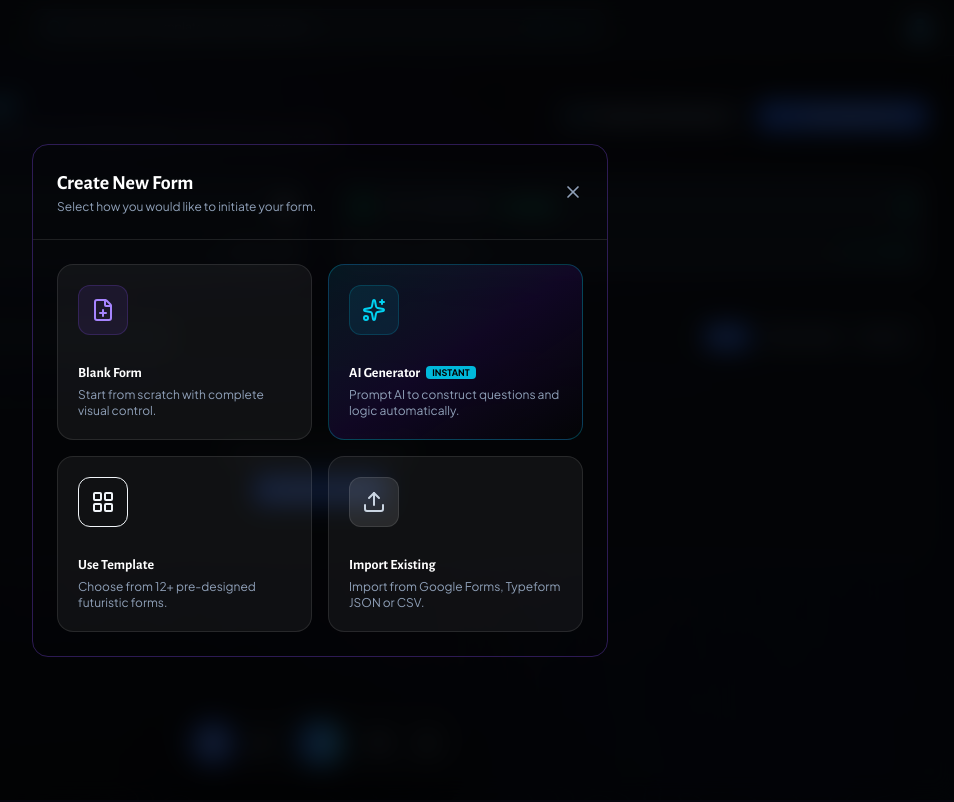
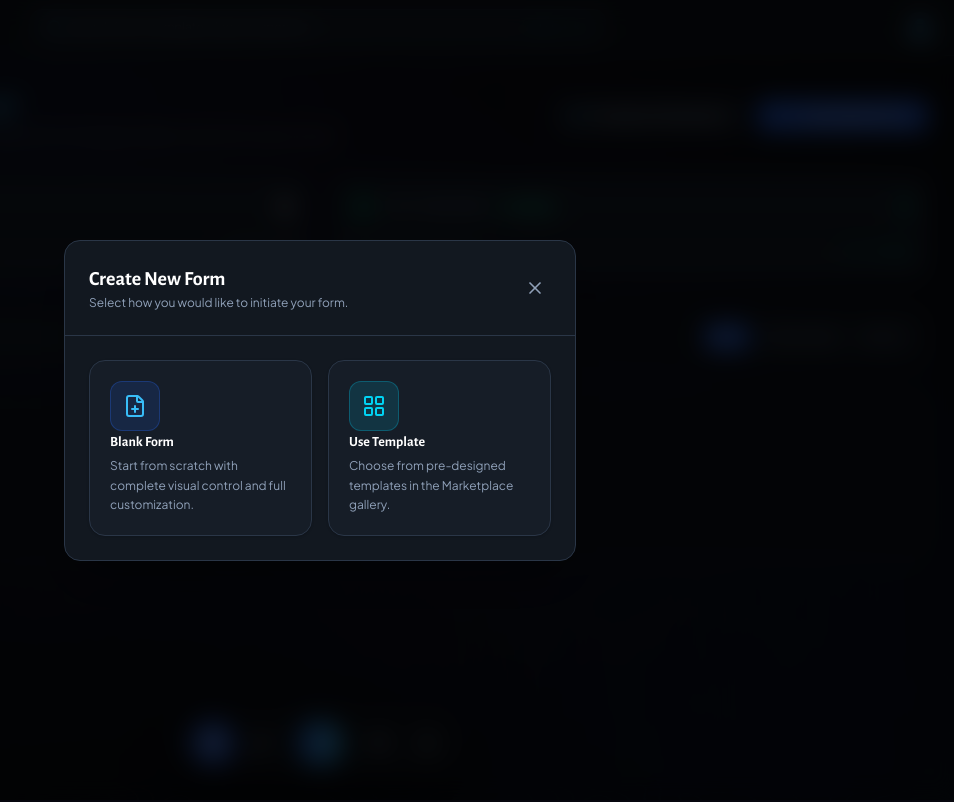
Before and after one commit to gradient-spec/gradient-forms, a React (Vite) app: page / in a window 1280 px wide. Both pictures are taken after a click on the button "Create New Form". Shown: the top 802 px of the page, without its empty margins (320-1274 px from the left). Built offline with nearby package versions, Linux system fonts and the light colour scheme.

Commit message:
refactor(modal): keep only Blank Form and Use Template options in CreateFormModal

```diff
--- a/src/components/dashboard/CreateFormModal.tsx
+++ b/src/components/dashboard/CreateFormModal.tsx
@@ -1,11 +1,9 @@
-import React, { useState } from 'react';
+import React from 'react';
 import { useApp } from '../../context/AppContext';
-import { FilePlus, Sparkles, LayoutGrid, Upload, X, ArrowRight } from 'lucide-react';
-import { AiGeneratorModal } from '../ai/AiGeneratorModal';
+import { FilePlus, LayoutGrid, X } from 'lucide-react';
 
 export const CreateFormModal: React.FC<{ isOpen: boolean; onClose: () => void }> = ({ isOpen, onClose }) => {
   const { createBlankForm, setActiveView } = useApp();
-  const [isAiOpen, setIsAiOpen] = useState(false);
 
   if (!isOpen) return null;
 
@@ -21,85 +19,55 @@ export const CreateFormModal: React.FC<{ isOpen: boolean; onClose: () => void }>
   };
 
   return (
-    <>
-      <div className="fixed inset-0 z-[100] flex items-center justify-center p-4 bg-black/80 backdrop-blur-md">
-        <div className="w-full max-w-xl glass-panel border border-violet-500/30 rounded-2xl shadow-glow-violet overflow-hidden">
+    <div className="fixed inset-0 z-[100] flex items-center justify-center p-4 bg-black/80 backdrop-blur-md animate-fadeIn">
+      <div className="w-full max-w-lg bg-[#121820] border border-[#2A3647] rounded-2xl shadow-2xl overflow-hidden text-slate-100">
         {/* Modal Header */}
-          <div className="p-6 border-b border-white/10 flex items-center justify-between">
+        <div className="p-6 border-b border-[#2A3647] flex items-center justify-between">
           <div>
-              <h3 className="text-xl font-bold font-display text-white">Create New Form</h3>
+            <h3 className="text-xl font-bold font-heading text-white">Create New Form</h3>
             <p className="text-xs text-slate-400 mt-0.5">Select how you would like to initiate your form.</p>
           </div>
-            <button onClick={onClose} className="text-slate-400 hover:text-white">
+          <button
+            onClick={onClose}
+            className="p-1.5 rounded-lg text-slate-400 hover:text-white hover:bg-[#1A2332] transition-colors cursor-pointer"
+          >
             <X className="w-5 h-5" />
           </button>
         </div>
 
-          {/* Creation Options Grid */}
+        {/* Creation Options: 2 Cards (Blank Form & Use Template) */}
         <div className="p-6 grid grid-cols-1 sm:grid-cols-2 gap-4">
-            {/* Blank Form */}
+          {/* Option 1: Blank Form */}
           <button
+            type="button"
             onClick={handleBlank}
-              className="p-5 rounded-2xl bg-white/5 hover:bg-violet-600/20 border border-white/10 hover:border-violet-500/50 text-left transition-all group flex flex-col justify-between h-44"
+            className="p-5 rounded-2xl bg-[#161D27] hover:bg-[#1E293B] border border-[#2A3647] hover:border-[#38BDF8]/60 text-left transition-all group flex flex-col justify-between h-44 cursor-pointer shadow-sm hover:shadow-[0_0_20px_rgba(56,189,248,0.15)]"
           >
-              <div className="p-3 rounded-xl bg-violet-500/10 text-violet-400 w-fit border border-violet-500/20 group-hover:scale-110 transition-transform">
+            <div className="p-3 rounded-xl bg-[#2563EB]/15 text-[#38BDF8] w-fit border border-[#2563EB]/30 group-hover:scale-110 transition-transform">
               <FilePlus className="w-6 h-6" />
             </div>
             <div>
-                <h4 className="font-bold text-sm text-white group-hover:text-violet-300">Blank Form</h4>
-                <p className="text-xs text-slate-400 mt-1">Start from scratch with complete visual control.</p>
+              <h4 className="font-bold text-sm text-white group-hover:text-[#38BDF8] transition-colors">Blank Form</h4>
+              <p className="text-xs text-slate-400 mt-1 leading-relaxed">Start from scratch with complete visual control and full customization.</p>
             </div>
           </button>
 
-            {/* AI Form Generator */}
+          {/* Option 2: Use Template */}
           <button
-              onClick={() => { setIsAiOpen(true); }}
-              className="p-5 rounded-2xl bg-gradient-to-br from-cyan-950/40 via-violet-950/30 to-transparent hover:border-cyan-500/50 border border-cyan-500/30 text-left transition-all group flex flex-col justify-between h-44 relative overflow-hidden"
+            type="button"
+            onClick={handleTemplate}
+            className="p-5 rounded-2xl bg-[#161D27] hover:bg-[#1E293B] border border-[#2A3647] hover:border-[#38BDF8]/60 text-left transition-all group flex flex-col justify-between h-44 cursor-pointer shadow-sm hover:shadow-[0_0_20px_rgba(56,189,248,0.15)]"
           >
-              <div className="p-3 rounded-xl bg-cyan-500/10 text-cyan-400 w-fit border border-cyan-500/20 group-hover:scale-110 transition-transform shadow-glow-cyan">
-                <Sparkles className="w-6 h-6" />
-              </div>
-              <div>
-                <div className="flex items-center gap-1.5">
-                  <h4 className="font-bold text-sm text-white group-hover:text-cyan-300">AI Generator</h4>
-                  <span className="px-1.5 py-0.2 rounded text-[9px] font-extrabold bg-cyan-500 text-black uppercase">Instant</span>
-                </div>
-                <p className="text-xs text-slate-400 mt-1">Prompt AI to construct questions and logic automatically.</p>
-              </div>
-            </button>
-
-            {/* Template Gallery */}
-            <button
-              onClick={handleTemplate}
-              className="p-5 rounded-2xl bg-white/5 hover:bg-magenta-600/20 border border-white/10 hover:border-magenta-500/50 text-left transition-all group flex flex-col justify-between h-44"
-            >
-              <div className="p-3 rounded-xl bg-magenta-500/10 text-magenta-400 w-fit border border-magenta-500/20 group-hover:scale-110 transition-transform">
+            <div className="p-3 rounded-xl bg-cyan-500/15 text-cyan-400 w-fit border border-cyan-500/30 group-hover:scale-110 transition-transform">
               <LayoutGrid className="w-6 h-6" />
             </div>
             <div>
-                <h4 className="font-bold text-sm text-white group-hover:text-magenta-300">Use Template</h4>
-                <p className="text-xs text-slate-400 mt-1">Choose from 12+ pre-designed futuristic forms.</p>
-              </div>
-            </button>
-
-            {/* Import Form */}
-            <button
-              onClick={() => { alert('Import Form architecture initialized. You can upload Google Forms JSON or CSV export.'); }}
-              className="p-5 rounded-2xl bg-white/5 hover:bg-white/10 border border-white/10 text-left transition-all group flex flex-col justify-between h-44"
-            >
-              <div className="p-3 rounded-xl bg-white/10 text-slate-300 w-fit border border-white/10 group-hover:scale-110 transition-transform">
-                <Upload className="w-6 h-6" />
-              </div>
-              <div>
-                <h4 className="font-bold text-sm text-white">Import Existing</h4>
-                <p className="text-xs text-slate-400 mt-1">Import from Google Forms, Typeform JSON or CSV.</p>
+              <h4 className="font-bold text-sm text-white group-hover:text-cyan-300 transition-colors">Use Template</h4>
+              <p className="text-xs text-slate-400 mt-1 leading-relaxed">Choose from pre-designed templates in the Marketplace gallery.</p>
             </div>
           </button>
         </div>
       </div>
     </div>
-
-      <AiGeneratorModal isOpen={isAiOpen} onClose={() => setIsAiOpen(false)} />
-    </>
   );
 };
```
Lines whose indentation alone changed are shown as unchanged.
